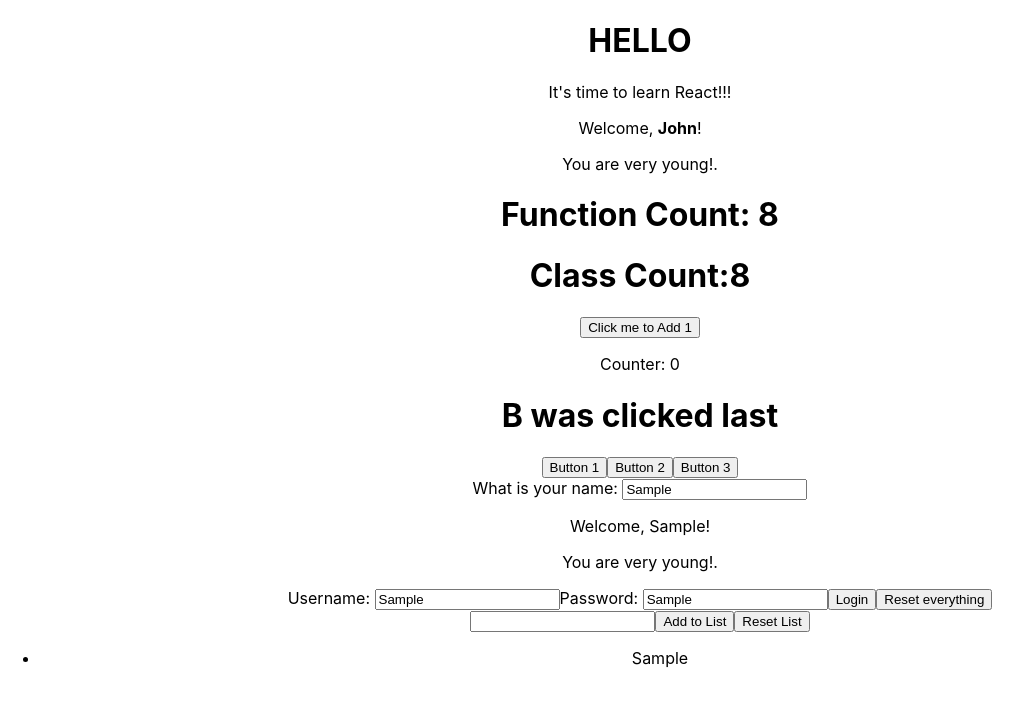
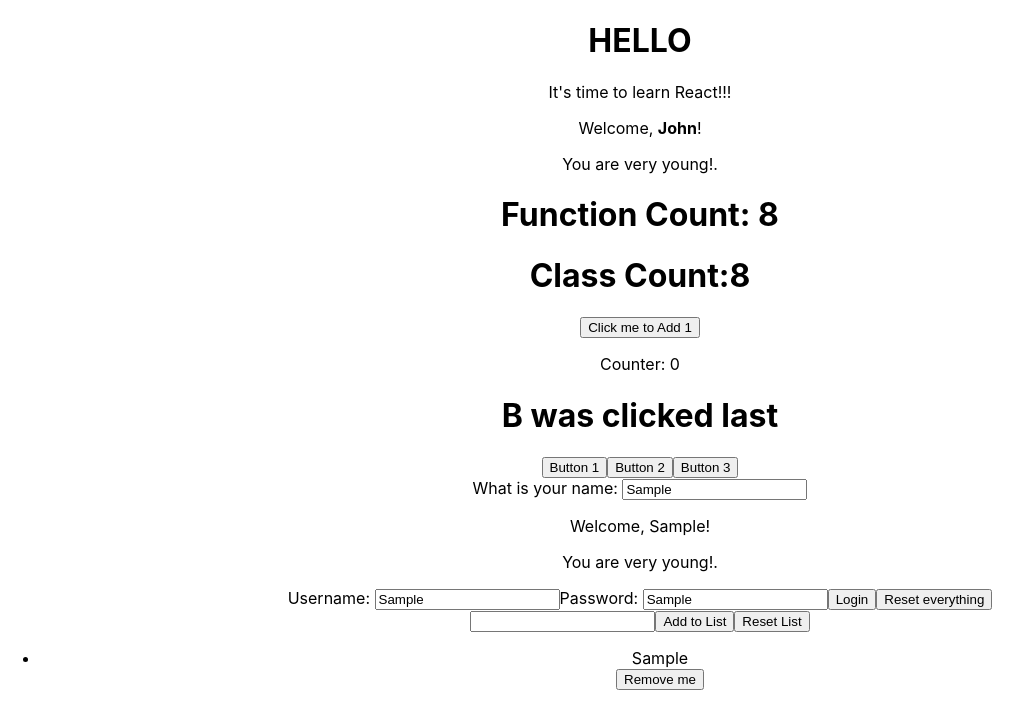
Before and after one commit to Fredeugine/my-app, a React (Create React App) app: page / in a window 1280 px wide. Both pictures are taken after typing "Sample", "Sample", "Sample", "Sample" into the empty fields and a click on the button "Add to List". Shown: the top 728 px of the page, without its empty margins (0-1032 px from the left). Built offline with nearby package versions, Linux system fonts and the light colour scheme.

Commit message:
React exercise 1

```diff
--- a/src/Todo.js
+++ b/src/Todo.js
@@ -11,8 +11,15 @@ function inputVal(event){
         if (items.length > 0) {
             return (
                 <ul>
-                    {items.map(function (item) {
-                            return <li>{item}</li>
+                    {items.map(function (item,index) {
+                            return (
+                                <div>
+                                    <li>{item}</li>
+                                    <button onClick={()=>{
+                                        removeMe(index)
+                                    }}>Remove me</button>
+                                </div>
+                            )
                         }
                     )}
                 </ul>
@@ -22,6 +29,11 @@ function inputVal(event){
     }
     function clearList(){
         setItems([])
+    }
+    function removeMe(index){
+        let copyOfItems = [...items]
+        copyOfItems.splice(index,1)
+        setItems(copyOfItems)
     }
 
     return (
```
